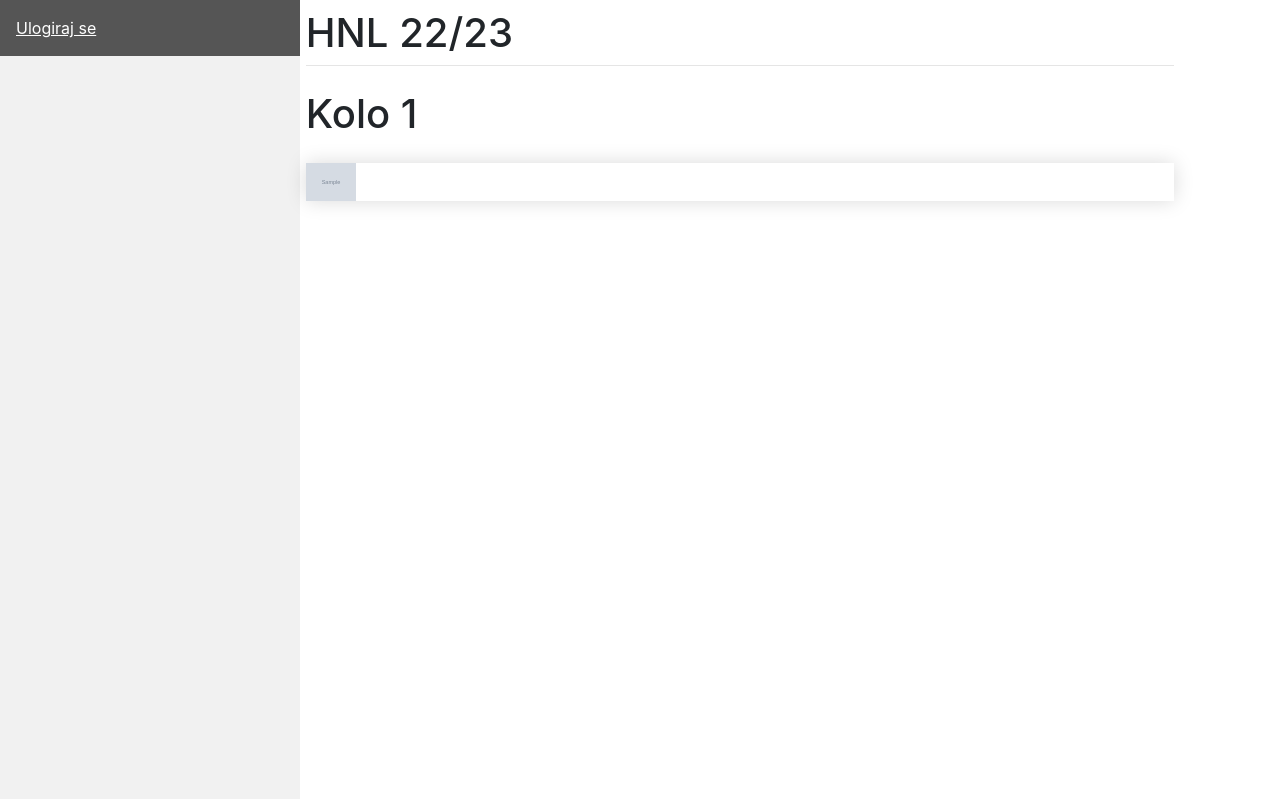
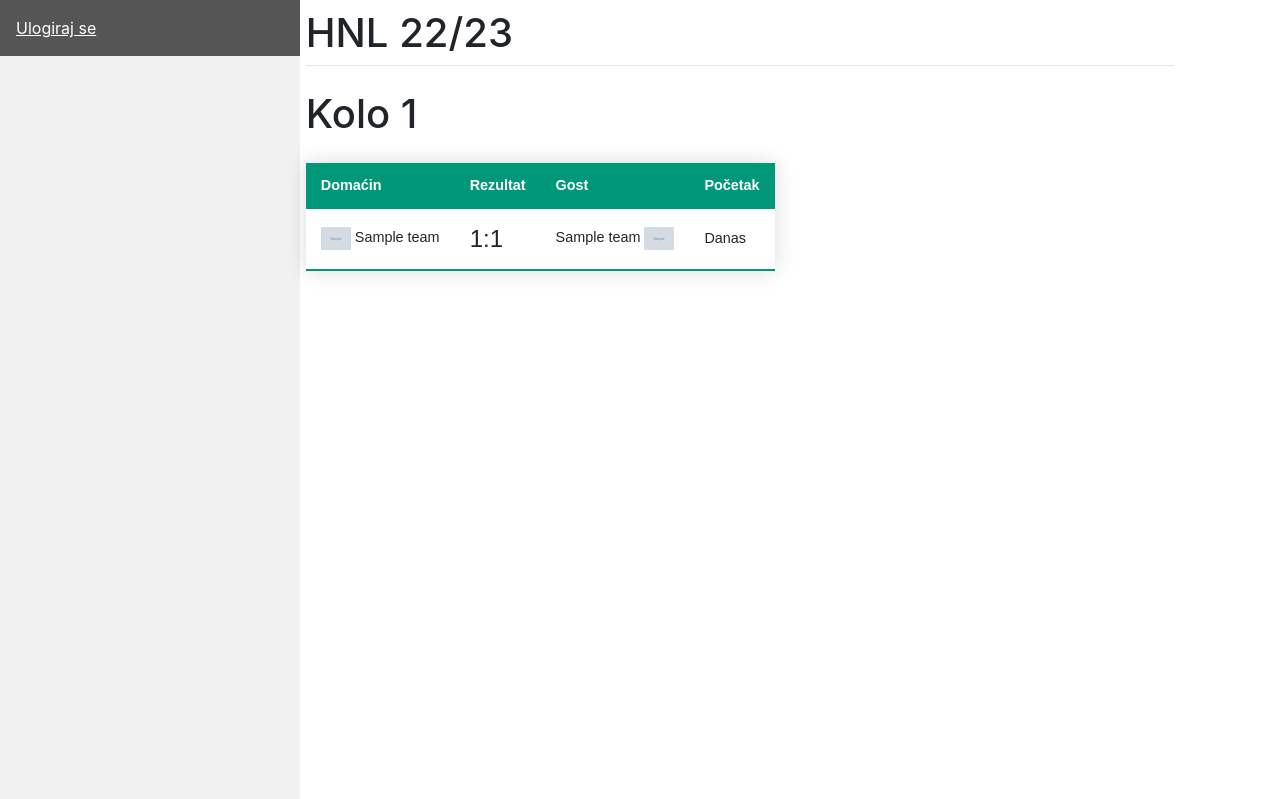
Before and after one commit to ivan-tomicic/web2-lab1, a Django app: page /league/match_round/1/ in a window 1280 px wide. Shown: the top 799 px of the page. Run offline with Django 4.2, Linux system fonts and the light colour scheme; tables that the repository leaves empty hold one stand-in row (values such as "Sample post"); grey boxes marked "Sample" are stand-in pictures; some libraries are stand-ins or nearby versions.

Commit message:
move css to base_site

```diff
--- a/league/templates/base_site.html
+++ b/league/templates/base_site.html
@@ -1,6 +1,46 @@
 <!doctype html>
 
+
 <style>
+
+    .styled-table {
+        border-collapse: collapse;
+        margin: 25px 0;
+        font-size: 0.9em;
+        font-family: sans-serif;
+        min-width: 400px;
+        box-shadow: 0 0 20px rgba(0, 0, 0, 0.15);
+    }
+    .styled-table thead tr {
+        background-color: #009879;
+        color: #ffffff;
+        text-align: left;
+    }
+
+    .styled-table th,
+    .styled-table td {
+        padding: 12px 15px;
+    }
+    .styled-table tbody tr {
+        border-bottom: 1px solid #dddddd;
+    }
+
+    .styled-table tbody tr:nth-of-type(even) {
+        background-color: #f3f3f3;
+    }
+
+    .styled-table tbody tr:last-of-type {
+        border-bottom: 2px solid #009879;
+    }
+
+    .img{
+        max-height:30px;
+        max-width:30px;
+        height:auto;
+        width:auto;
+    }
+
+
 
     /* The side navigation menu */
     .sidebar {
--- a/league/templates/match_round.html
+++ b/league/templates/match_round.html
@@ -3,35 +3,37 @@
 
 
 {% block content %}
-
-    <style>
-        .styled-match {
-            border-collapse: collapse;
-            margin: 25px 0;
-            font-size: 0.9em;
-            font-family: sans-serif;
-            min-width: 400px;
-            box-shadow: 0 0 20px rgba(0, 0, 0, 0.15);
-        }
-
-        .img{
-            max-height:50px;
-            max-width:50px;
-            height:auto;
-            width:auto;
-        }
-    </style>
-
-    <meta charset="UTF-8">
-    <title>Title</title>
+    {% include 'css/table.html' %}
     <h1 class="mt-2">Kolo {{ round_number }}</h1>
 
-    <div class="styled-match">
-
+    <table class="styled-table">
+        <thead>
+        <tr>
+            <th>Domaćin</th>
+            <th>Rezultat</th>
+            <th>Gost</th>
+            <th>Početak</th>
+        </tr>
+        </thead>
+        <tbody>
         {% for match in matches %}
-            <img class="img" src="{{ match.home_team_photo }}">
+            <tr>
+                <td>
+                    <img class="img" src="{{ match.home_team_photo }}">
+                    <a>{{ match.home_team_name }}</a>
+                </td>
+                <td>
+                    <a style="font-size: x-large">{{ match.home_team_goals }}:{{ match.away_team_goals }}</a>
+                </td>
+                <td>
+                    <a>{{ match.away_team_name }}</a>
+                    <img class="img" src="{{ match.away_team_photo }}">
+                </td>
+                <td>
+                    Danas
+                </td>
+            </tr>
         {% endfor %}
-    </div>
-
-
+        </tbody>
+    </table>
 {% endblock %}
--- a/league/views.py
+++ b/league/views.py
@@ -30,7 +30,9 @@ def match_round(request, match_round):
     logger.info('round')
     logger.info(match_round)
 
-    matches = [m for m in Match.objects.filter(match_round=match_round).order_by("game_played").annotate(home_team_photo=F('home_team__photo_url'),
+    matches = [m for m in Match.objects.filter(match_round=match_round).order_by("game_played").annotate(home_team_name=F('home_team__name'),
+                                                                                                         away_team_name=F('away_team__name'),
+                                                                                                         home_team_photo=F('home_team__photo_url'),
                                                                                                          away_team_photo=F('away_team__photo_url')).values()]
     print(matches)
     return render(
```
Also changed, not shown: league/templates/index.html (+0 -41 lines).
